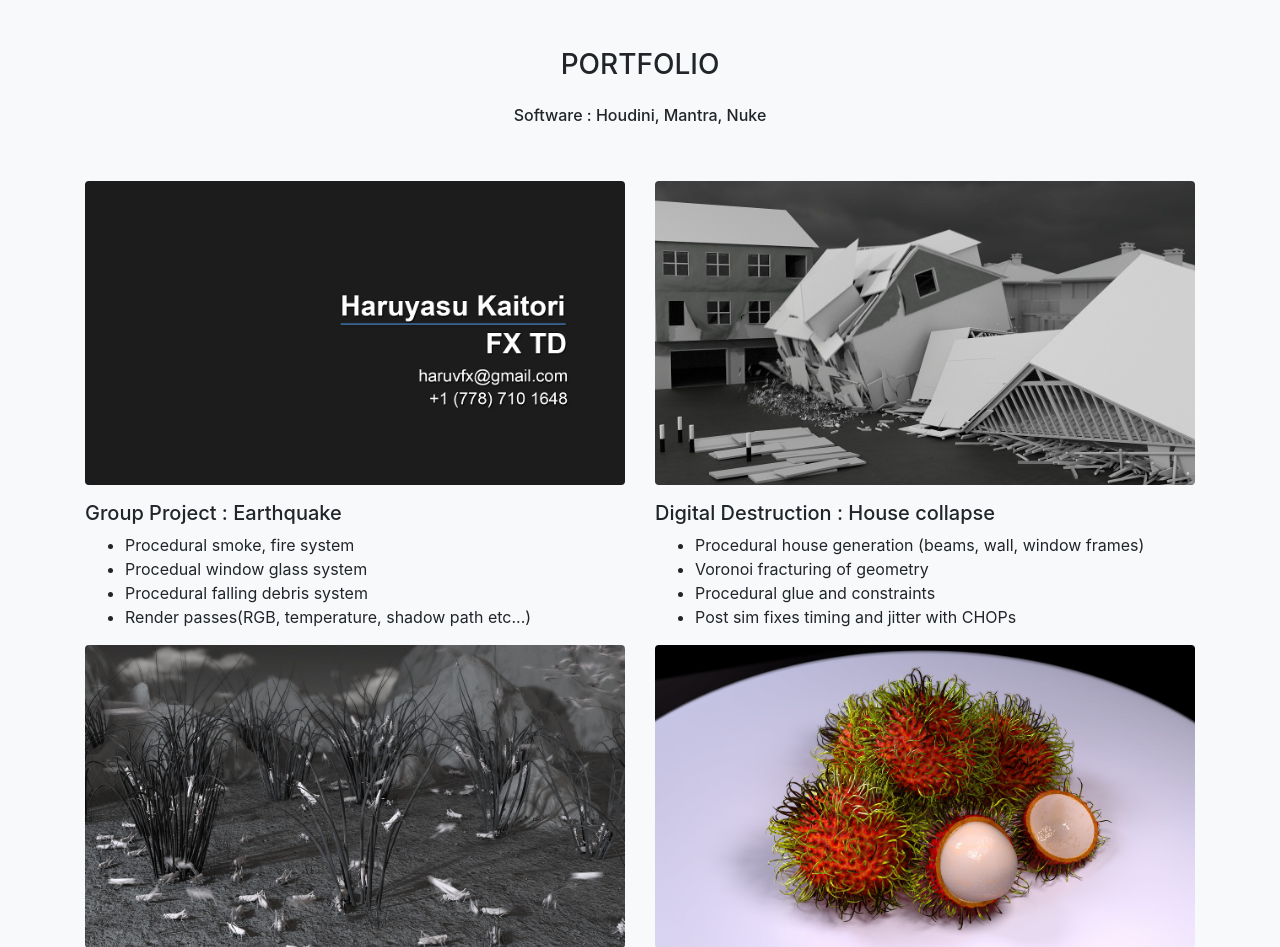
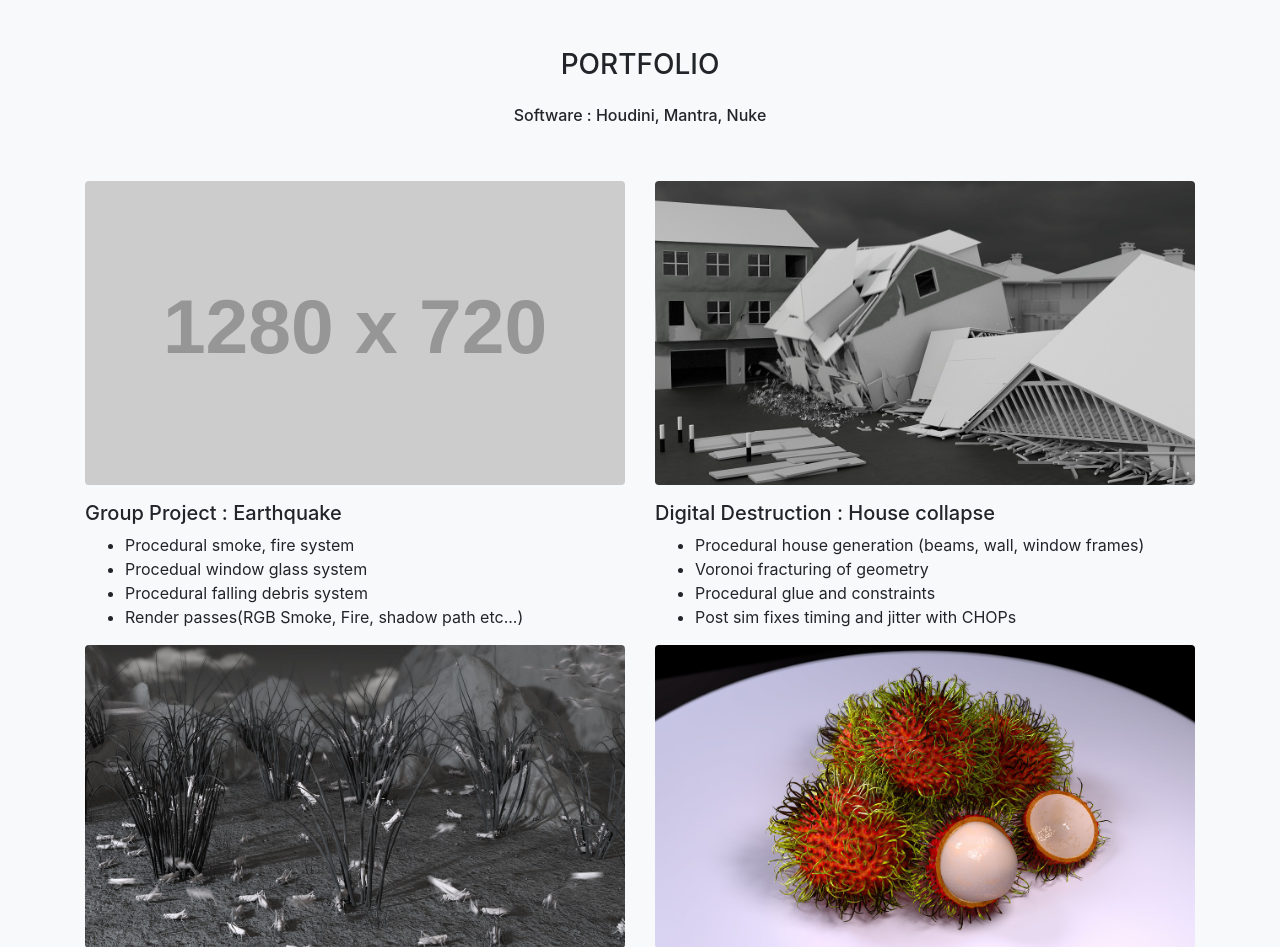
Before and after one commit to haruyasu/mysite, a Django app: page /portfolio/ in a window 1280 px wide. Shown: the part 56-1003 px from the top of the page. Run offline with Django 3.2, Linux system fonts and the light colour scheme; grey boxes labelled with a size stand in for pictures from a placeholder-image service; some libraries are stand-ins or nearby versions.

Commit message:
portfolio fix

```diff
--- a/blog/templates/blog/portfolio.html
+++ b/blog/templates/blog/portfolio.html
@@ -19,13 +19,14 @@
                     <div class="row">
                         <div class="col-md-6">
                             <img class="img-fluid d-block w-100 mb-3 rounded"
-                                 src="{% static 'img/smoke.jpg' %}">
+{#                                 src="{% static 'img/smoke.jpg' %}">#}
+                                 src="http://placehold.it/1280x720/?text=Coming Soon!">
                             <h5>Group Project : Earthquake</h5>
                             <ul>
                                 <li>Procedural smoke, fire system</li>
                                 <li>Procedual window glass system</li>
                                 <li>Procedural falling debris system</li>
-                                <li>Render passes(RGB, temperature, shadow path etc...)</li>
+                                <li>Render passes(RGB Smoke, Fire, shadow path etc...)</li>
                             </ul>
                         </div>
                         <div class="col-md-6">
--- a/mysite/settings.py
+++ b/mysite/settings.py
@@ -24,8 +24,10 @@ SECRET_KEY = '*7u8uip!oajp=*+y&y+%qyz+#$uhutrm&_(i!y2t9l6q__6k^)'
 
 # SECURITY WARNING: don't run with debug turned on in production!
 DEBUG = False
+ALLOWED_HOSTS = ['*']
 
-ALLOWED_HOSTS = ['*']
+# DEBUG = True
+# ALLOWED_HOSTS = []
 
 # Application definition
 
```
